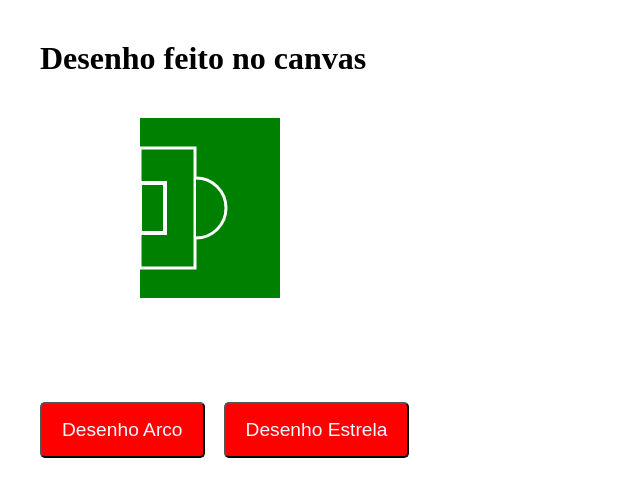
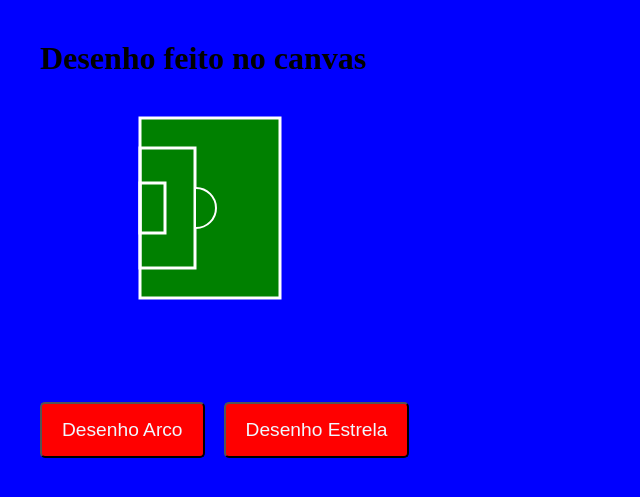
Before and after one commit to David-Santana98/Aprendizado, a PHP site: page / in a window 1280 px wide. Shown: the top 497 px of the page, without its empty margins (0-640 px from the left). Run offline with PHP 8.4, Linux system fonts and the light colour scheme.

Commit message:
alguma mudanças

```diff
--- a/index.html
+++ b/index.html
@@ -20,19 +20,22 @@
         // preenchimento de cor
         context.fillStyle = 'green';
         context.fillRect(100, 20, 140, 180);
+        context.strokeStyle = 'white';
+        context.lineWidth = 3;
+        context.strokeRect(100, 20, 140, 180);
 
         // Desenhar um retângulo
-        context.lineWidth = 4;
+        context.lineWidth = 3;
         context.strokeStyle = 'white'
         context.strokeRect(100, 85, 25, 50);
         context.lineWidth = 3;
         context.strokeRect(100, 50, 55, 120);
 
-        context.lineWidth = 3;
+        context.lineWidth = 2;
         context.strokeStyle = 'white';
         context.fiilStyle = 'gray';
         context.beginPath();
-        context.arc(156, 110, 30, 90*Math.PI/180, 270*Math.PI/180,
+        context.arc(156, 110, 20, 90*Math.PI/180, 270*Math.PI/180,
         true);
         context.fill();
         context.stroke();
--- a/style.css
+++ b/style.css
@@ -1,5 +1,6 @@
 body{
-    margin: 40px
+    margin: 40px;
+    background: blue;
 }
 .botao {
     padding: 15px 20px;
```
